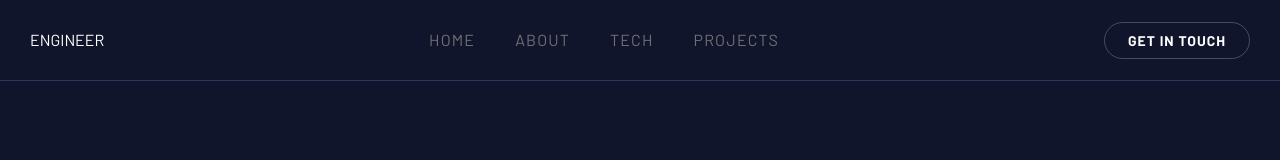
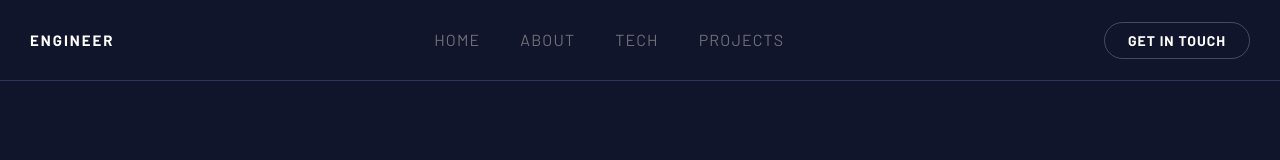
Before and after one commit to Anubhav311/dark-site, a Next.js app: page / in a window 1280 px wide. Shown: the top 160 px of the page. Built offline with nearby package versions, Linux system fonts and the light colour scheme.

Commit message:
engineer

```diff
--- a/styles/Home.module.css
+++ b/styles/Home.module.css
@@ -13,7 +13,10 @@
 }
 
 .header .name {
+  font-weight: 700;
   color: white;
+  letter-spacing: 2px;
+  font-size: 15px;
 }
 
 .header ul {
```
